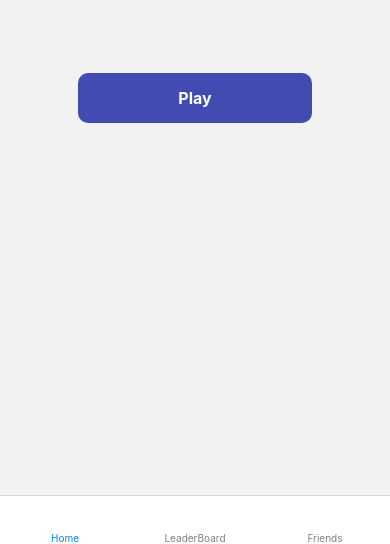
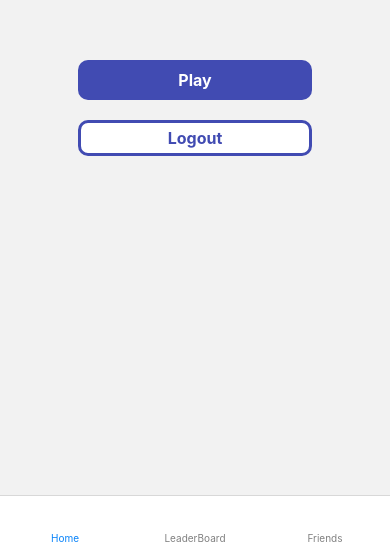
Before and after one commit to team-posele/posele, a React Native app: screen /MyTabs in a window 390 px wide. Shown: the part 300-844 px from the top of the page. Built offline with nearby package versions, Linux system fonts and the light colour scheme; no server answers; some icons are missing.

Commit message:
can log in and out, i think

```diff
--- a/screens/Login.js
+++ b/screens/Login.js
@@ -12,7 +12,7 @@ const Login = () => {
   useEffect(() => {
     const unsubscribe = auth.onAuthStateChanged(user => {
       if (user) {
-        navigate.navigate('MyTabs');
+        navigate.replace('MyTabs');
       }
     });
 
@@ -66,18 +66,18 @@ const Login = () => {
           onChangeText={text => setPassword(text)}
         />
       </View>
-      <TouchableOpacity style={styles.loginButton}>
-        <Text style={styles.buttonText} onPress={handleLogin}>
+      <TouchableOpacity style={styles.primaryButton}>
+        <Text style={styles.primaryButtonText} onPress={handleLogin}>
           Login
         </Text>
       </TouchableOpacity>
-      <TouchableOpacity style={styles.signupButton}>
-        <Text style={styles.signupButtonText} onPress={handleSignup}>
+      <TouchableOpacity style={styles.secondaryButton}>
+        <Text style={styles.secondaryButtonText} onPress={handleSignup}>
           Sign Up
         </Text>
       </TouchableOpacity>
-      <TouchableOpacity style={styles.signupButton}>
-        <Text style={styles.signupButtonText}>Play as Guest</Text>
+      <TouchableOpacity style={styles.secondaryButton}>
+        <Text style={styles.secondaryButtonText}>Play as Guest</Text>
       </TouchableOpacity>
     </KeyboardAvoidingView>
   );
@@ -93,7 +93,7 @@ const styles = StyleSheet.create({
     justifyContent: 'center',
   },
   headerText: {fontSize: 24, textAlign: 'center'},
-  loginButton: {
+  primaryButton: {
     backgroundColor: '#414BB2',
     width: '60%',
     padding: 10,
@@ -101,7 +101,7 @@ const styles = StyleSheet.create({
     alignItems: 'center',
     marginTop: 20,
   },
-  signupButton: {
+  secondaryButton: {
     backgroundColor: 'white',
     borderColor: '#414BB2',
     borderWidth: 3,
@@ -111,12 +111,12 @@ const styles = StyleSheet.create({
     alignItems: 'center',
     marginTop: 20,
   },
-  buttonText: {
+  primaryButtonText: {
     color: 'white',
     fontSize: 16,
     fontWeight: 'bold',
   },
-  signupButtonText: {
+  secondaryButtonText: {
     color: '#414BB2',
     fontSize: 16,
     fontWeight: 'bold',
--- a/screens/MyTabs.js
+++ b/screens/MyTabs.js
@@ -4,6 +4,7 @@ import {NavigationContainer} from '@react-navigation/native';
 import {createBottomTabNavigator} from '@react-navigation/bottom-tabs';
 import Icon from 'react-native-ionicons';
 import {useNavigation} from '@react-navigation/native';
+import {auth} from '../firebase';
 
 const Tab = createBottomTabNavigator();
 
@@ -14,10 +15,27 @@ const HomeScreen = () => {
     navigation.replace('Pose');
   }
 
+  const handleLogout = () => {
+    auth
+      .signOut()
+      .then(() => {
+        console.log(`logged out!`);
+        navigation.replace('Login');
+      })
+      .catch(error => {
+        console.log(`error in handleLogout: ${error}`);
+      });
+  };
+
   return (
     <View style={styles.container}>
-      <TouchableOpacity onPress={handlePlay} style={styles.button}>
-        <Text style={styles.buttonText}>Play</Text>
+      <TouchableOpacity onPress={handlePlay} style={styles.primaryButton}>
+        <Text style={styles.primaryButtonText}>Play</Text>
+      </TouchableOpacity>
+      <TouchableOpacity style={styles.secondaryButton}>
+        <Text style={styles.secondaryButtonText} onPress={handleLogout}>
+          Logout
+        </Text>
       </TouchableOpacity>
     </View>
   );
@@ -76,16 +94,32 @@ const styles = StyleSheet.create({
     justifyContent: 'center',
     alignItems: 'center',
   },
-  button: {
+  primaryButton: {
     backgroundColor: '#414BB2',
     width: '60%',
-    padding: 15,
+    padding: 10,
     borderRadius: 10,
     alignItems: 'center',
+    marginTop: 20,
   },
-  buttonText: {
+  secondaryButton: {
+    backgroundColor: 'white',
+    borderColor: '#414BB2',
+    borderWidth: 3,
+    width: '60%',
+    padding: 5,
+    borderRadius: 10,
+    alignItems: 'center',
+    marginTop: 20,
+  },
+  primaryButtonText: {
     color: 'white',
     fontSize: 16,
     fontWeight: 'bold',
   },
+  secondaryButtonText: {
+    color: '#414BB2',
+    fontSize: 16,
+    fontWeight: 'bold',
+  },
 });
```
